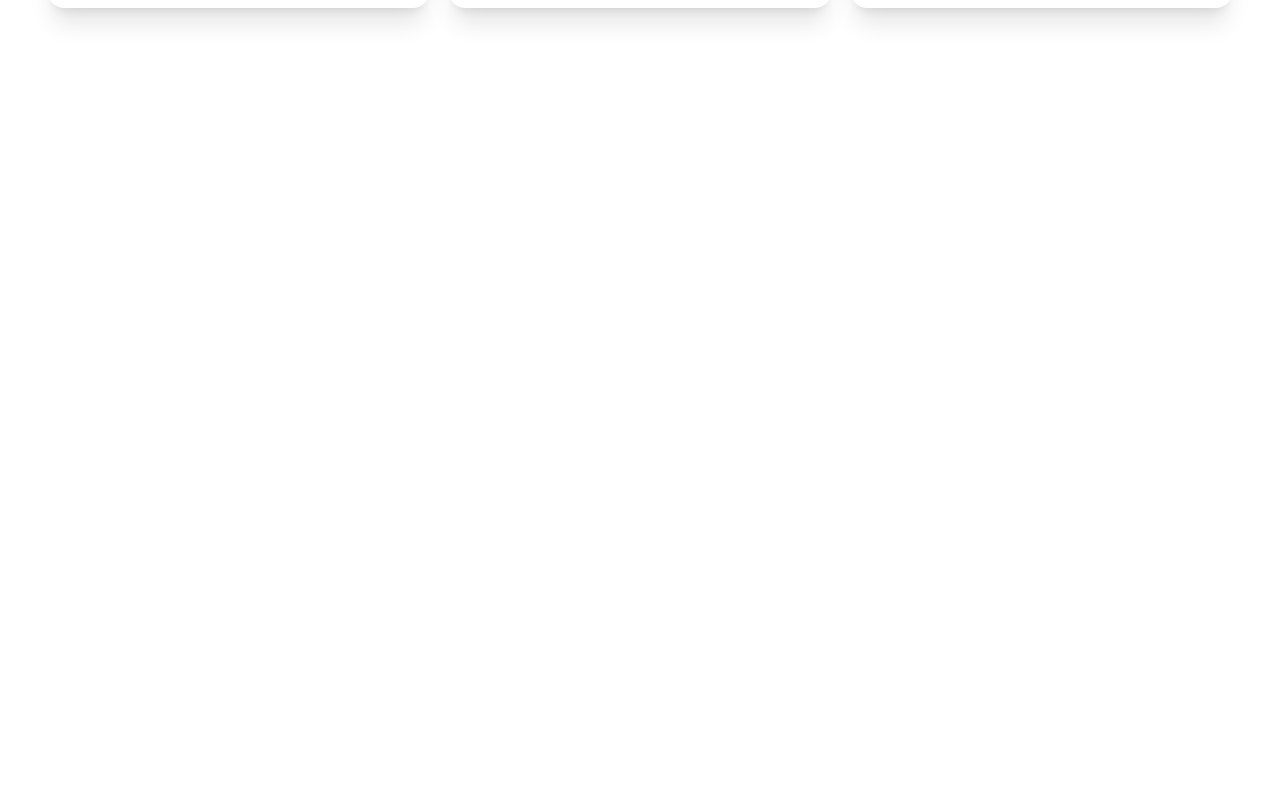
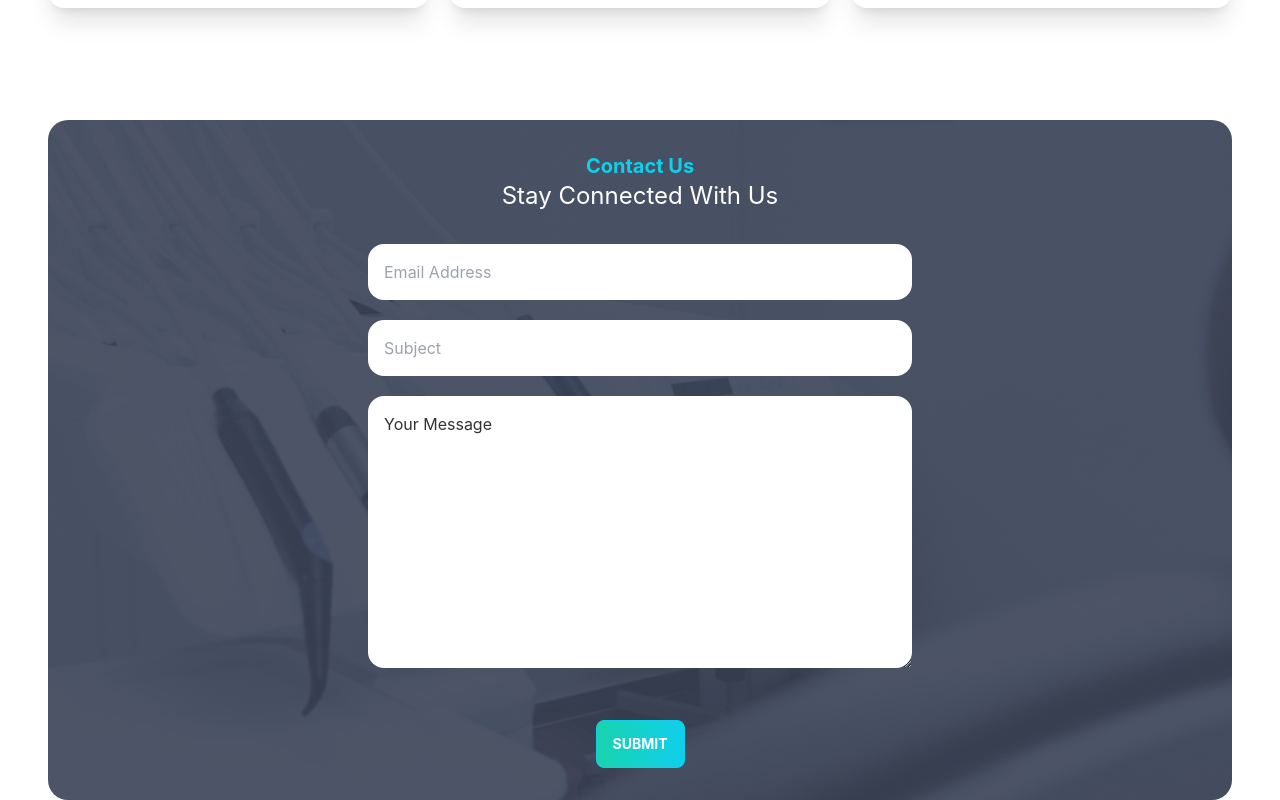
Before and after one commit to ahatasam2573/Doctors-Portal, a React (Create React App) app: page / in a window 1280 px wide. Shown: the part 3560-4360 px from the top of the page. Before the commit the page ends 3680 px from the top, so only its background shows below. Built offline with nearby package versions, Linux system fonts and the light colour scheme.

Commit message:
contact us added

```diff
--- a/package.json
+++ b/package.json
@@ -38,6 +38,7 @@
     ]
   },
   "devDependencies": {
+    "@tailwindcss/forms": "^0.5.2",
     "tailwindcss": "^3.0.24"
   }
 }
--- /dev/null
+++ b/src/Pages/Home/ContactUs.js
@@ -0,0 +1,24 @@
+import React from 'react';
+import backgroundImage from '../../assets/images/appointment.png'
+import MainButton from '../Shared/MainButton';
+
+const ContactUs = () => {
+    return (
+        <section style={{
+            background: `url(${backgroundImage})`,
+            borderRadius: '20px'
+
+        }} className='py-8 text-center'>
+            <h4 className='text-xl text-primary font-bold'>Contact Us</h4>
+            <h2 className='text-2xl text-white'>Stay Connected With Us</h2>
+            <form action="Email" className='grid my-8 ' >
+                <input className='p-4 mx-80 mb-5 rounded-2xl' type="email" name="email" id="" placeholder='Email Address' required />
+                <input className='p-4 mx-80 mb-5 rounded-2xl' type="subject" name="subject" id="" placeholder='Subject' required />
+                <textarea className='p-4 mx-80 mb-5 rounded-2xl' name="Your Message" id="" cols="30" rows="10" placeholder='Your Message' required>Your Message</textarea>
+            </form>
+            <MainButton>Submit</MainButton>
+        </section >
+    );
+};
+
+export default ContactUs;
--- a/src/Pages/Home/Home.js
+++ b/src/Pages/Home/Home.js
@@ -1,5 +1,6 @@
 import React from 'react';
 import Banner from './Banner/Banner';
+import ContactUs from './ContactUs';
 import ExceptionPart from './ExceptionPart';
 import Info from './Info';
 import MakeAppointment from './MakeAppointment.js/MakeAppointment';
@@ -16,6 +17,7 @@ const Home = () => {
             <ExceptionPart></ExceptionPart>
             <MakeAppointment></MakeAppointment>
             <Testimonial></Testimonial>
+            <ContactUs></ContactUs>
         </div>
     );
 };
```
Also changed, not shown: 1 other file (tests, documents, lock files or other folders).
